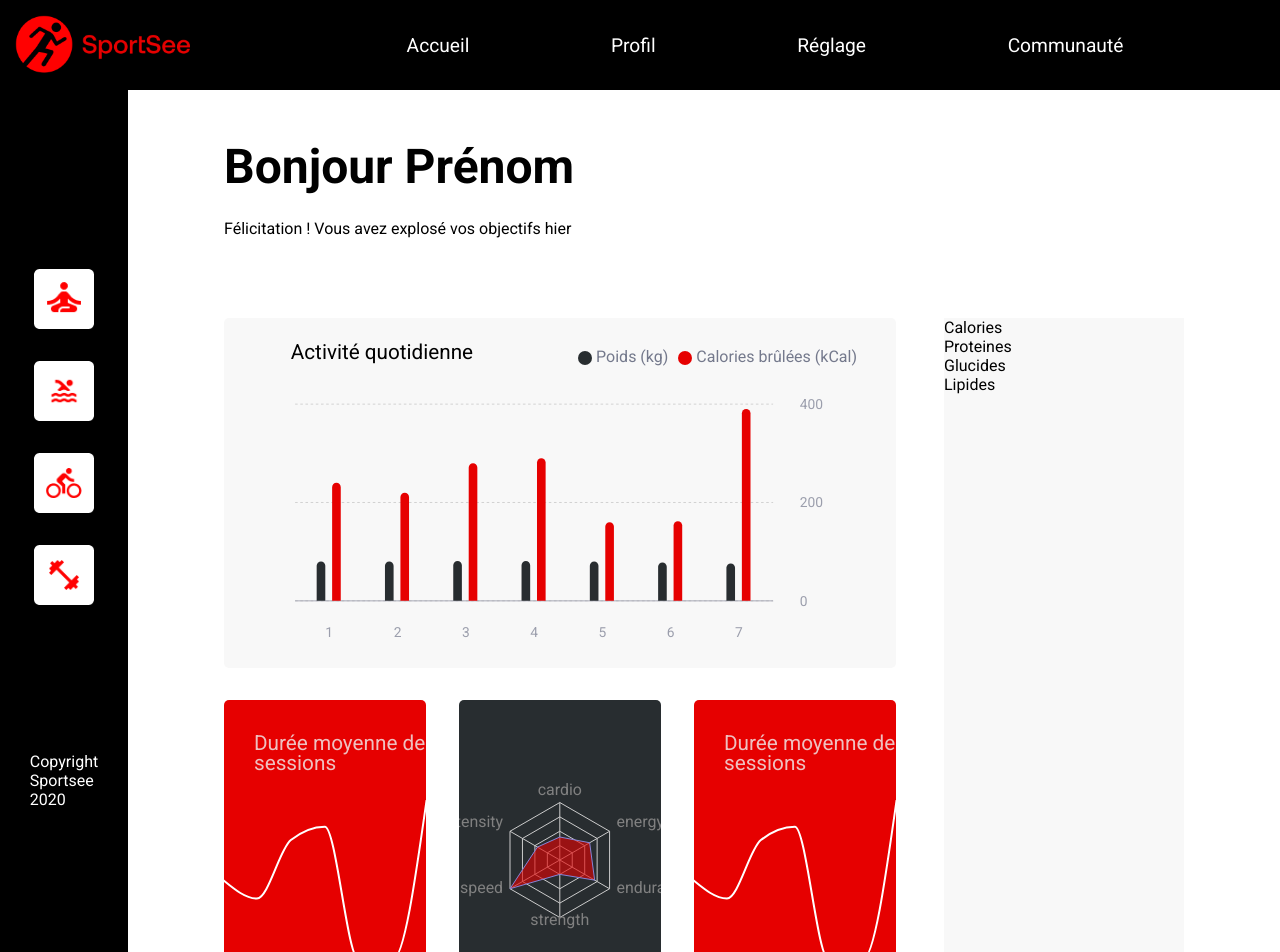
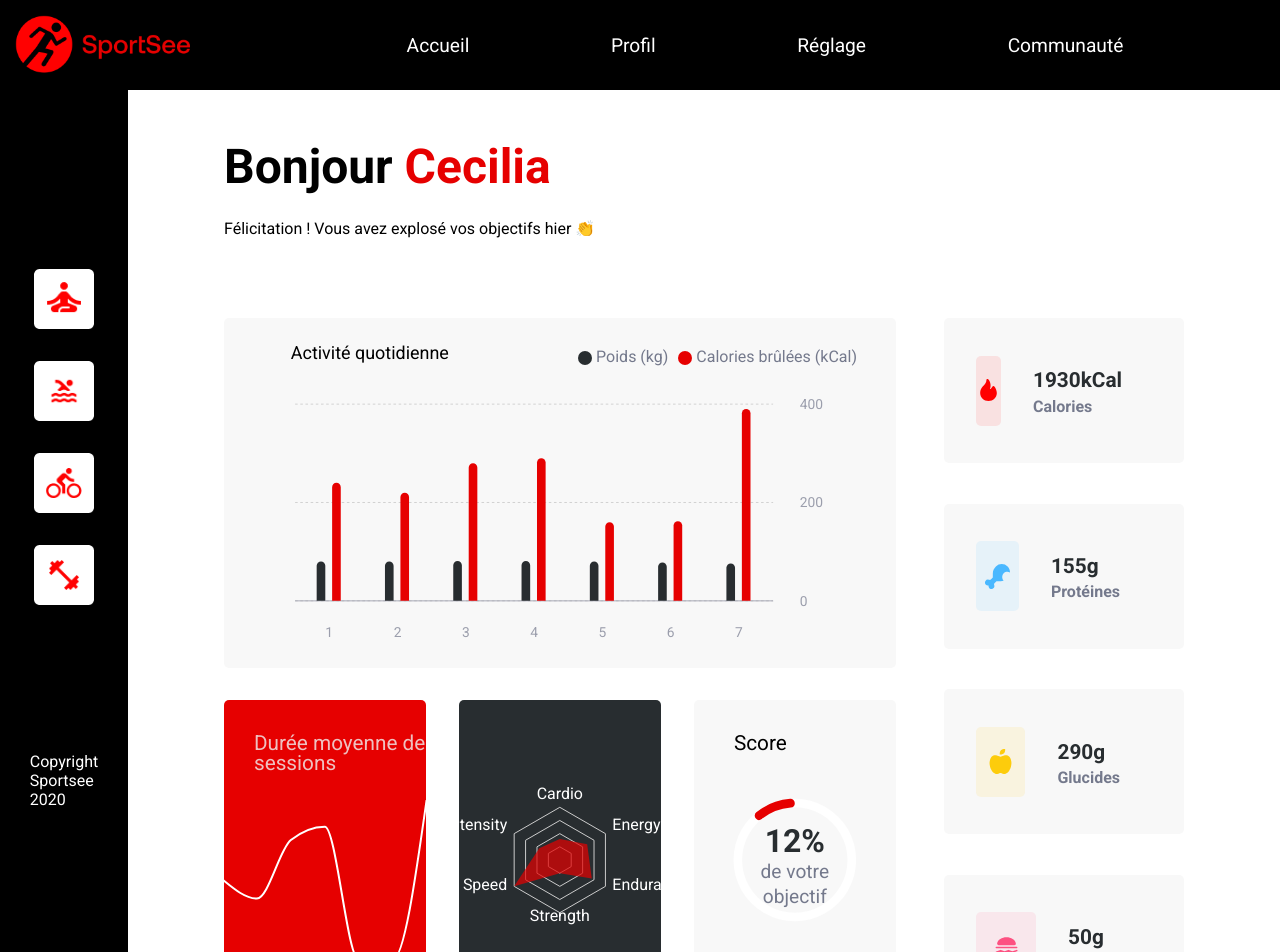
Before and after one commit to Zlastaneur/Sportsee, a React (Vite) app in the folder frontend/: page / in a window 1280 px wide. Shown: the top 952 px of the page. Built offline with nearby package versions, Linux system fonts and the light colour scheme.

Commit message:
🚧 WIP added RadialBarChart and NutritionalList components

```diff
--- a/frontend/package.json
+++ b/frontend/package.json
@@ -12,6 +12,7 @@
   "dependencies": {
     "react": "^19.0.0",
     "react-dom": "^19.0.0",
+    "react-icons": "^5.5.0",
     "recharts": "^2.15.1"
   },
   "devDependencies": {
--- a/frontend/src/App.tsx
+++ b/frontend/src/App.tsx
@@ -9,8 +9,15 @@ import sidebarSwim from "./assets/siderbarSwim.png"
 import BarChart from "./components/BarChart"
 import AreaChart from "./components/AreaChart"
 import RadarChart from "./components/RadarChart"
+import RadialBarChart from "./components/RadialBarChart"
+import NutritionalList from "./components/NutritionalList"
+
+import { USER_MAIN_DATA } from "./data"
 
 function App() {
+	const user = USER_MAIN_DATA.find((user) => user.id === 18)
+	const userName = user.userInfos.firstName
+
 	return (
 		<>
 			<header>
@@ -36,24 +43,19 @@ function App() {
 				</div>
 				<div className="content">
 					<div className="content_title">
-						<h1>Bonjour Prénom</h1>
-						<p>Félicitation ! Vous avez explosé vos objectifs hier</p>
+						<h1>
+							Bonjour <span>{userName}</span>
+						</h1>
+						<p>Félicitation ! Vous avez explosé vos objectifs hier 👏</p>
 					</div>
 					<div className="mainCharts">
 						<BarChart />
 						<AreaChart />
 						<RadarChart />
-						<AreaChart />
+						<RadialBarChart />
 					</div>
 					<div className="sideCharts">
-						<div>
-							<ul>
-								<li>Calories</li>
-								<li>Proteines</li>
-								<li>Glucides</li>
-								<li>Lipides</li>
-							</ul>
-						</div>
+						<NutritionalList />
 					</div>
 				</div>
 			</div>
--- a/frontend/src/app.scss
+++ b/frontend/src/app.scss
@@ -106,6 +106,10 @@ header {
 			font-size: 3rem;
 			margin-bottom: 1.5rem;
 		}
+
+		span {
+			color: #e60000;
+		}
 	}
 }
 
@@ -122,7 +126,7 @@ header {
 		border-radius: 5px;
 
 		.title {
-			font-size: 1.5rem;
+			font-size: 1.3rem;
 		}
 
 		.recharts-legend-item-text {
@@ -172,9 +176,117 @@ header {
 		border-radius: 5px;
 		background-color: #282d30;
 	}
+
+	.radialBarChart {
+		border-radius: 5px;
+		background-color: #f8f8f8;
+
+		.title {
+			font-size: 1.3rem;
+		}
+
+		.goal {
+			font-size: 2rem;
+			font-weight: bold;
+
+			tspan {
+				font-size: 1.2rem;
+				font-weight: 500;
+			}
+		}
+	}
 }
 
 .sideCharts {
 	width: 25%;
-	background-color: #f8f8f8;
+	border-radius: 5px;
+
+	.nutritionalList {
+		height: 100%;
+		display: flex;
+		flex-flow: column nowrap;
+		justify-content: space-between;
+		align-items: center;
+
+		.wrapper {
+			width: 100%;
+			height: 145px;
+			padding: 2rem;
+			display: flex;
+			justify-content: flex-start;
+			align-items: center;
+			border-radius: 5px;
+			background-color: #f8f8f8;
+			text-align: center;
+
+			span {
+				width: 70px;
+				height: 70px;
+				display: flex;
+				justify-content: center;
+				align-items: center;
+
+				border-radius: 5px;
+
+				svg {
+					width: 25px;
+					height: 25px;
+				}
+			}
+
+			.detail {
+				padding: 0 2rem;
+
+				.value {
+					font-weight: 600;
+					text-align: left;
+					line-height: 1.5;
+					color: #282d30;
+				}
+
+				.type {
+					font-size: 1rem;
+					text-align: left;
+					font-weight: 600;
+					color: #74798c;
+				}
+			}
+		}
+
+		.calorieCount {
+			font-size: 1.3rem;
+
+			span {
+				color: #ff0000;
+				background-color: #ff000018;
+			}
+		}
+
+		.proteinCount {
+			font-size: 1.3rem;
+
+			span {
+				color: #4ab8ff;
+				background-color: #4ab8ff1a;
+			}
+		}
+
+		.carbohydrateCount {
+			font-size: 1.3rem;
+
+			span {
+				color: #fdcc0c;
+				background-color: rgba(249, 206, 35, 0.116);
+			}
+		}
+
+		.lipidCount {
+			font-size: 1.3rem;
+
+			span {
+				color: #fd5181;
+				background-color: #fd51811a;
+			}
+		}
+	}
 }
--- /dev/null
+++ b/frontend/src/components/NutritionalList.tsx
@@ -0,0 +1,44 @@
+import { USER_MAIN_DATA } from "../data"
+
+import { TbFlameFilled } from "react-icons/tb"
+import { PiHamburgerFill } from "react-icons/pi"
+import { FaDrumstickBite } from "react-icons/fa"
+import { FaAppleAlt } from "react-icons/fa"
+
+function NutritionalListComponent() {
+	const user = USER_MAIN_DATA.find((data) => data.id === 12)
+	const data: { [key: string]: number } = user.keyData
+
+	const icons = {
+		calorieCount: <TbFlameFilled />,
+		proteinCount: <FaDrumstickBite />,
+		carbohydrateCount: <FaAppleAlt />,
+		lipidCount: <PiHamburgerFill />,
+	}
+
+	const names = {
+		calorieCount: "Calories",
+		proteinCount: "Protéines",
+		carbohydrateCount: "Glucides",
+		lipidCount: "Lipides",
+	}
+
+	return (
+		<div className="nutritionalList">
+			{Object.entries(data).map(([key, value]) => (
+				<div className={`${key} wrapper`} key={key}>
+					<span>{icons[key]}</span>
+					<div className="detail">
+						<p className="value">
+							{value}
+							{key === "calorieCount" ? "kCal" : "g"}
+						</p>
+						<p className="type">{names[key]}</p>
+					</div>
+				</div>
+			))}
+		</div>
+	)
+}
+
+export default NutritionalListComponent
--- a/frontend/src/components/RadarChart.tsx
+++ b/frontend/src/components/RadarChart.tsx
@@ -1,4 +1,4 @@
-import { RadarChart, Radar, PolarGrid, PolarAngleAxis, PolarRadiusAxis, Legend, ResponsiveContainer } from "recharts"
+import { RadarChart, Radar, PolarGrid, PolarAngleAxis, ResponsiveContainer } from "recharts"
 import { USER_PERFORMANCE } from "../data"
 
 function RadarChartComponent() {
@@ -6,15 +6,15 @@ function RadarChartComponent() {
 
 	const data = userPerformance.data.map((item) => ({
 		...item,
-		kind: userPerformance.kind[item.kind],
+		kind: userPerformance.kind[item.kind].charAt(0).toUpperCase() + userPerformance.kind[item.kind].slice(1),
 	}))
 
 	return (
 		<ResponsiveContainer width="30%" height={320} className="radarChart">
-			<RadarChart cx="50%" cy="50%" outerRadius="60%" data={data}>
-				<PolarGrid />
-				<PolarAngleAxis dataKey="kind" />
-				<Radar name="Performance" dataKey="value" stroke="#8884d8" fill="#e60000" fillOpacity={0.6} />
+			<RadarChart cx="50%" cy="50%" outerRadius="55%" data={data}>
+				<PolarGrid radialLines={false} />
+				<PolarAngleAxis dataKey="kind" tick={{ fill: "white" }} />
+				<Radar name="Performance" dataKey="value" fill="#e60000" fillOpacity={0.7} />
 			</RadarChart>
 		</ResponsiveContainer>
 	)
--- /dev/null
+++ b/frontend/src/components/RadialBarChart.tsx
@@ -0,0 +1,30 @@
+import { RadialBarChart, RadialBar, ResponsiveContainer, PolarAngleAxis } from "recharts"
+import { USER_MAIN_DATA } from "../data"
+
+function RadialBarChartComponent() {
+	const user = USER_MAIN_DATA.find((data) => data.id === 12)
+	const data = [{ name: "Score", uv: user.todayScore * 100 || user.score * 100 }]
+
+	return (
+		<ResponsiveContainer width="30%" height={320} className="radialBarChart">
+			<RadialBarChart width={730} height={250} innerRadius="60%" outerRadius="70%" data={data} startAngle={90} endAngle={450} barSize={14}>
+				<text x="40" y="50" className="title">
+					Score
+				</text>
+				<PolarAngleAxis type="number" domain={[0, 100]} angleAxisId={0} tick={false} />
+				<RadialBar background={{ fill: "#fff" }} dataKey="uv" fill="#e60000" cornerRadius={10} />
+				<text x="50%" y="45%" textAnchor="middle" dominantBaseline="middle" className="goal" fill="#282d30">
+					{data[0].uv}%
+					<tspan x="50%" dy="1.5em" fill="#74798C">
+						de votre
+					</tspan>
+					<tspan x="50%" dy="1.3em" fill="#74798C">
+						objectif
+					</tspan>
+				</text>
+			</RadialBarChart>
+		</ResponsiveContainer>
+	)
+}
+
+export default RadialBarChartComponent
```
Also changed, not shown: 1 other file (tests, documents, lock files or other folders).
